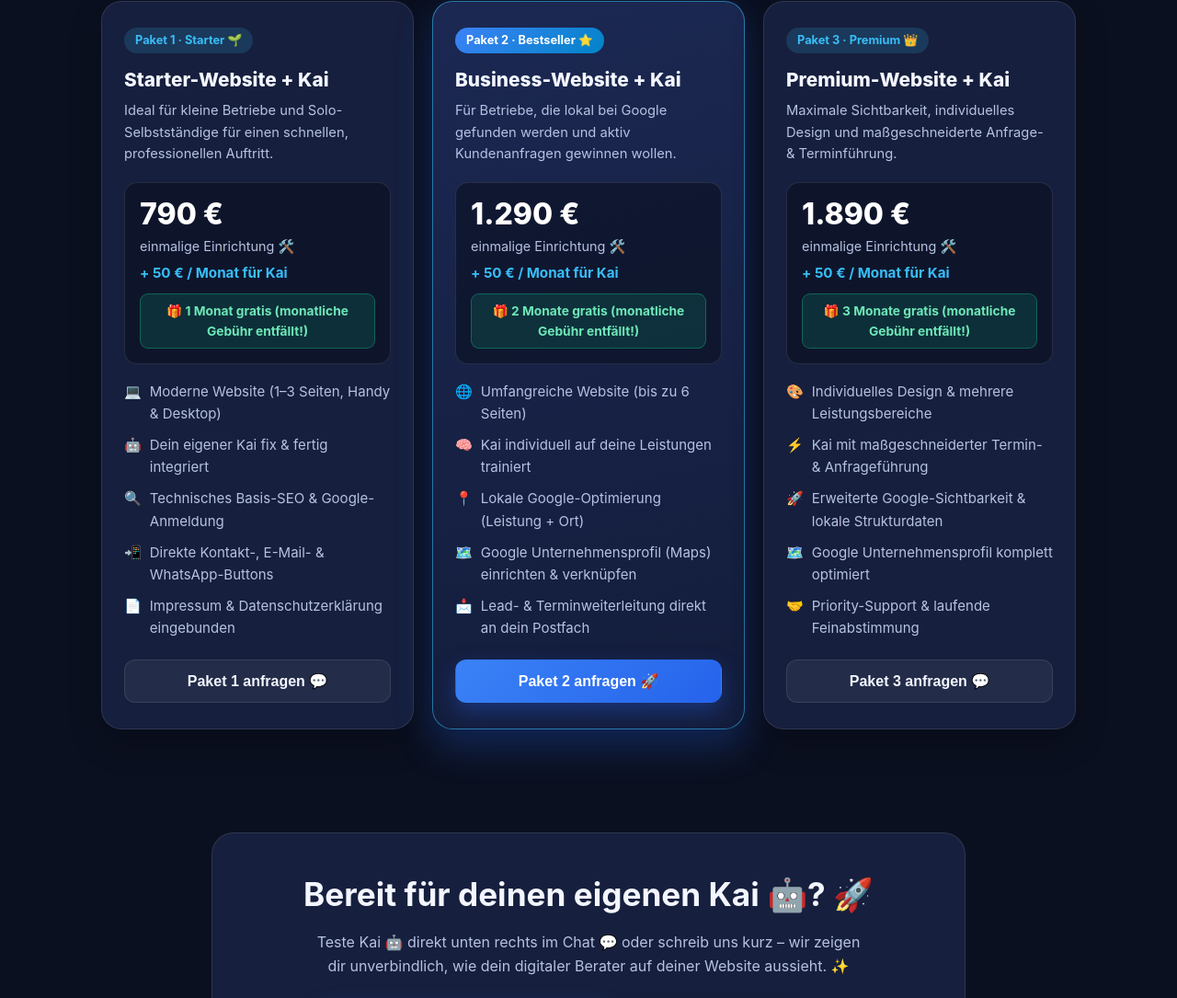
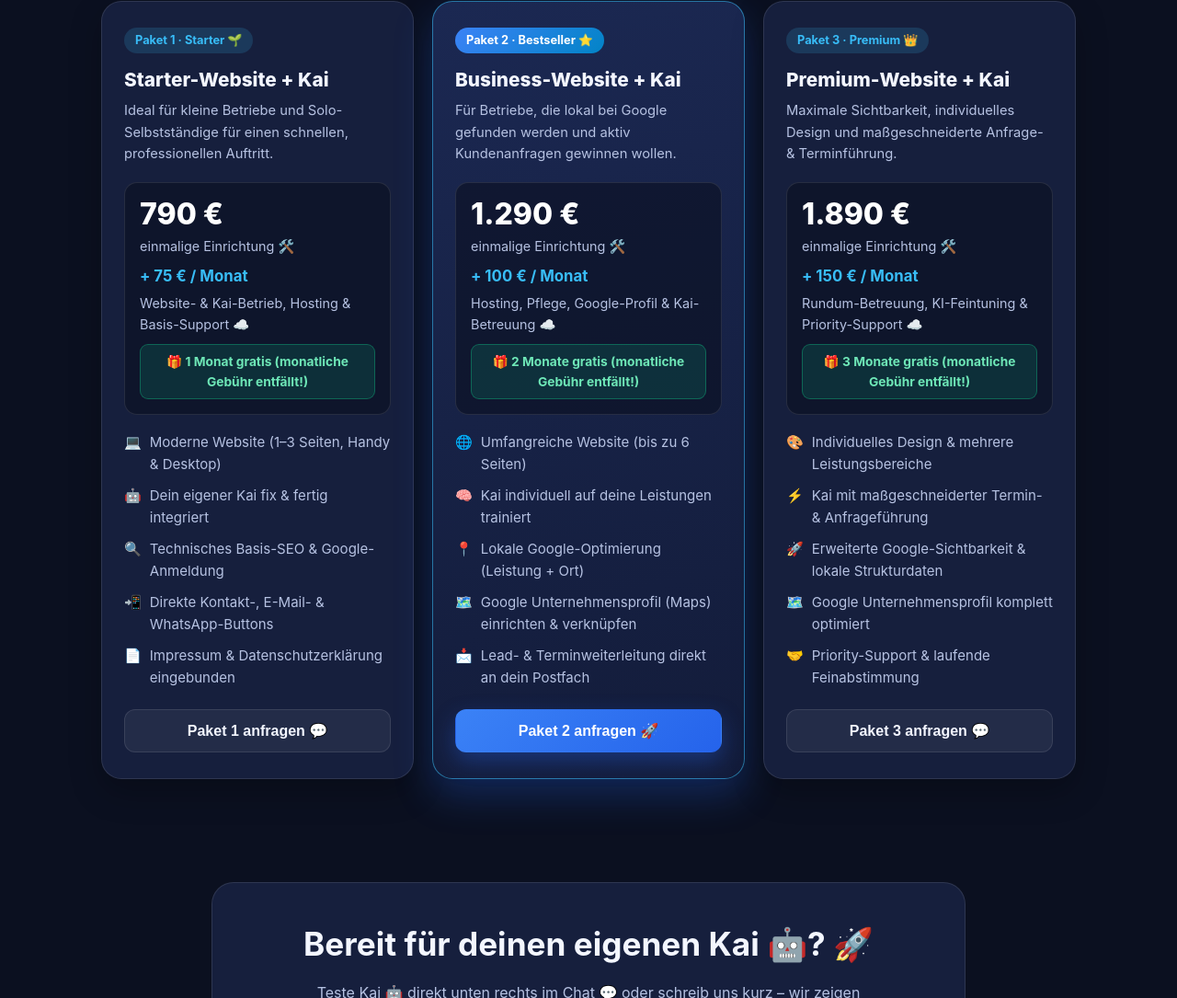
Before and after one commit to davidkaiser959-jpg/kai-agentur, a website: page index.html in a window 1280 px wide. Shown: the part 2853-3938 px from the top of the page at 92% size. Drawn offline with Linux system fonts and the light colour scheme.

Commit message:
Update index.html

```diff
--- a/index.html
+++ b/index.html
@@ -524,10 +524,10 @@
     }
 
     .pkg-monthly {
-      font-size: 0.95rem;
+      font-size: 1.05rem;
       color: var(--accent);
-      font-weight: 700;
-      margin-top: 6px;
+      font-weight: 750;
+      margin-top: 8px;
     }
 
     .pkg-bonus {
@@ -1023,7 +1023,8 @@
               <div class="pkg-price-box">
                 <div class="pkg-price">790 €</div>
                 <div class="price-caption">einmalige Einrichtung 🛠️</div>
-                <div class="pkg-monthly">+ 50 € / Monat für Kai</div>
+                <div class="pkg-monthly">+ 75 € / Monat</div>
+                <div class="price-caption">Website- & Kai-Betrieb, Hosting & Basis-Support ☁️</div>
                 <div class="pkg-bonus">🎁 1 Monat gratis (monatliche Gebühr entfällt!)</div>
               </div>
 
@@ -1048,7 +1049,8 @@
               <div class="pkg-price-box">
                 <div class="pkg-price">1.290 €</div>
                 <div class="price-caption">einmalige Einrichtung 🛠️</div>
-                <div class="pkg-monthly">+ 50 € / Monat für Kai</div>
+                <div class="pkg-monthly">+ 100 € / Monat</div>
+                <div class="price-caption">Hosting, Pflege, Google-Profil & Kai-Betreuung ☁️</div>
                 <div class="pkg-bonus">🎁 2 Monate gratis (monatliche Gebühr entfällt!)</div>
               </div>
 
@@ -1073,7 +1075,8 @@
               <div class="pkg-price-box">
                 <div class="pkg-price">1.890 €</div>
                 <div class="price-caption">einmalige Einrichtung 🛠️</div>
-                <div class="pkg-monthly">+ 50 € / Monat für Kai</div>
+                <div class="pkg-monthly">+ 150 € / Monat</div>
+                <div class="price-caption">Rundum-Betreuung, KI-Feintuning & Priority-Support ☁️</div>
                 <div class="pkg-bonus">🎁 3 Monate gratis (monatliche Gebühr entfällt!)</div>
               </div>
 
```
